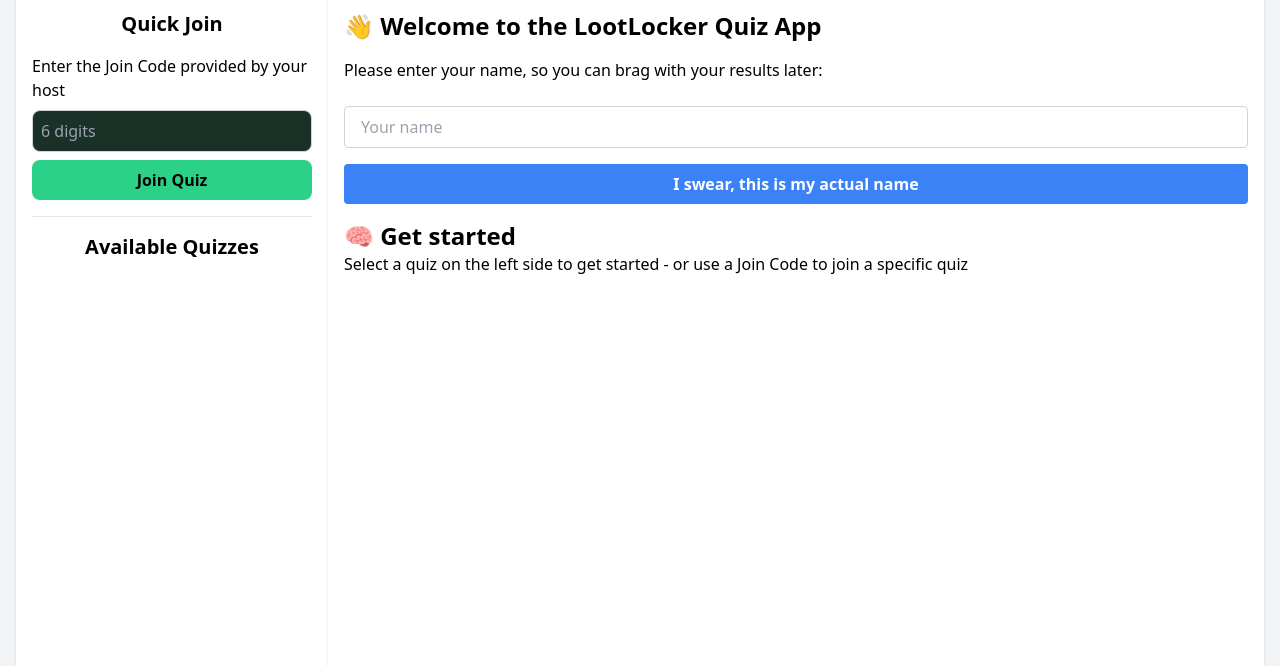
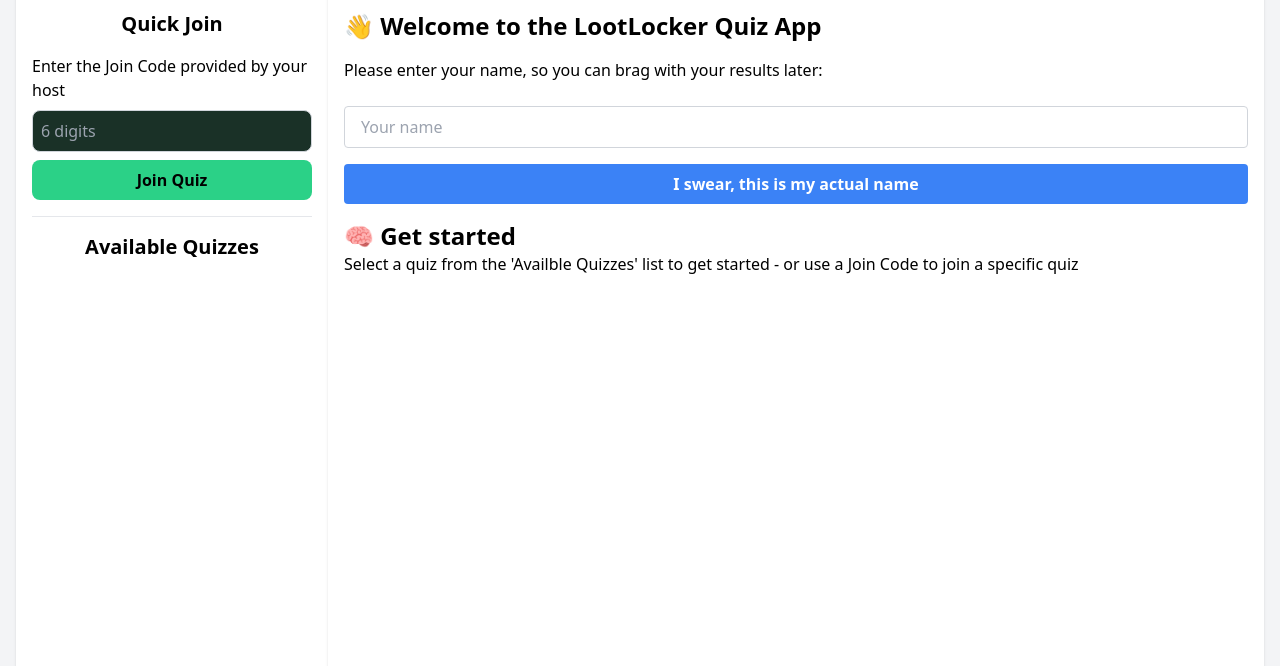
Before and after one commit to mickeygeecom/HOP, a website with bundled scripts: page web/index.html in a window 1280 px wide. Shown: the part 134-800 px from the top of the page. Built offline with nearby package versions, Linux system fonts and the light colour scheme; files whose address does not match are found by name.

Commit message:
Web: Rephrased 'Get started' info text

```diff
--- a/web/index.html
+++ b/web/index.html
@@ -69,7 +69,7 @@
                 </form>
             </div>
             <h2 id="quizTitle" class="text-2xl font-semibold mb-4"></h2>
-            <p id="quizDescription" class="mb-8"><b class="text-2xl">🧠 Get started</b><br/>Select a quiz on the left side to get started - or use a Join Code to join a specific quiz</p>
+            <p id="quizDescription" class="mb-8"><b class="text-2xl">🧠 Get started</b><br/>Select a quiz from the 'Availble Quizzes' list to get started - or use a Join Code to join a specific quiz</p>
             <form id="quizForm" class="space-y-4">
                 <!-- Quiz questions will be dynamically added here -->
             </form>
```
